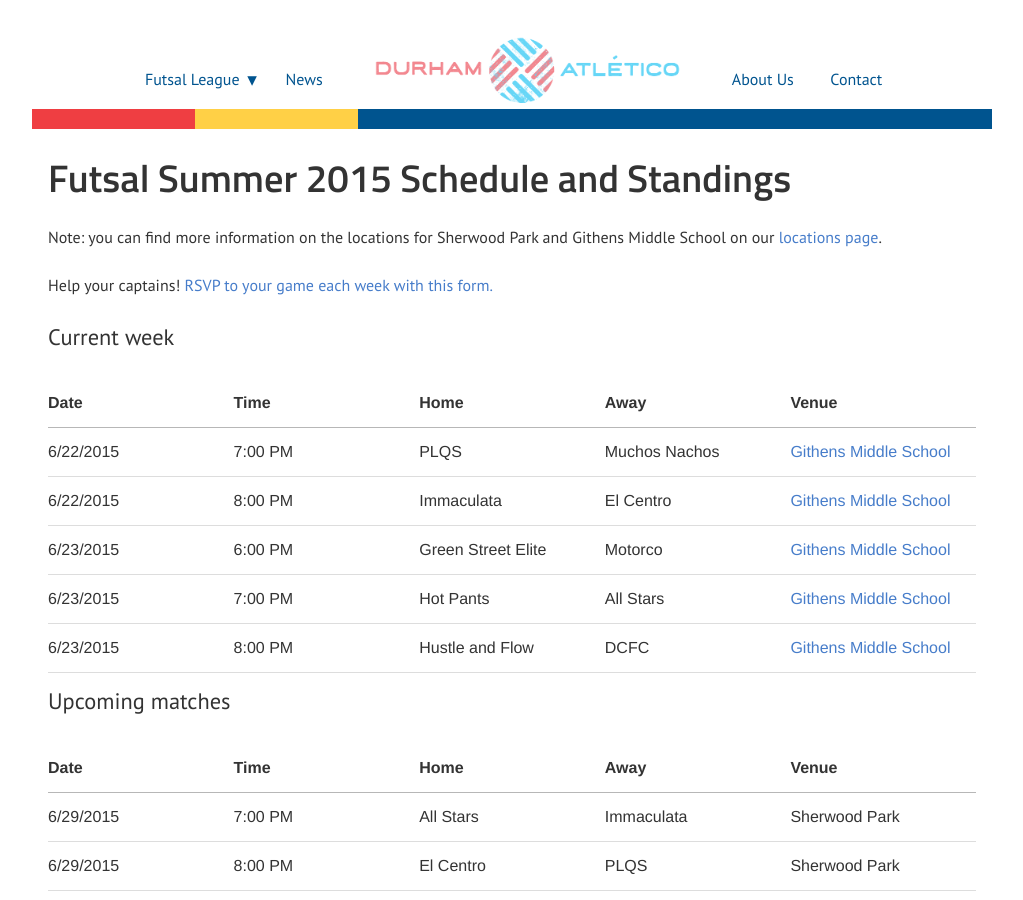
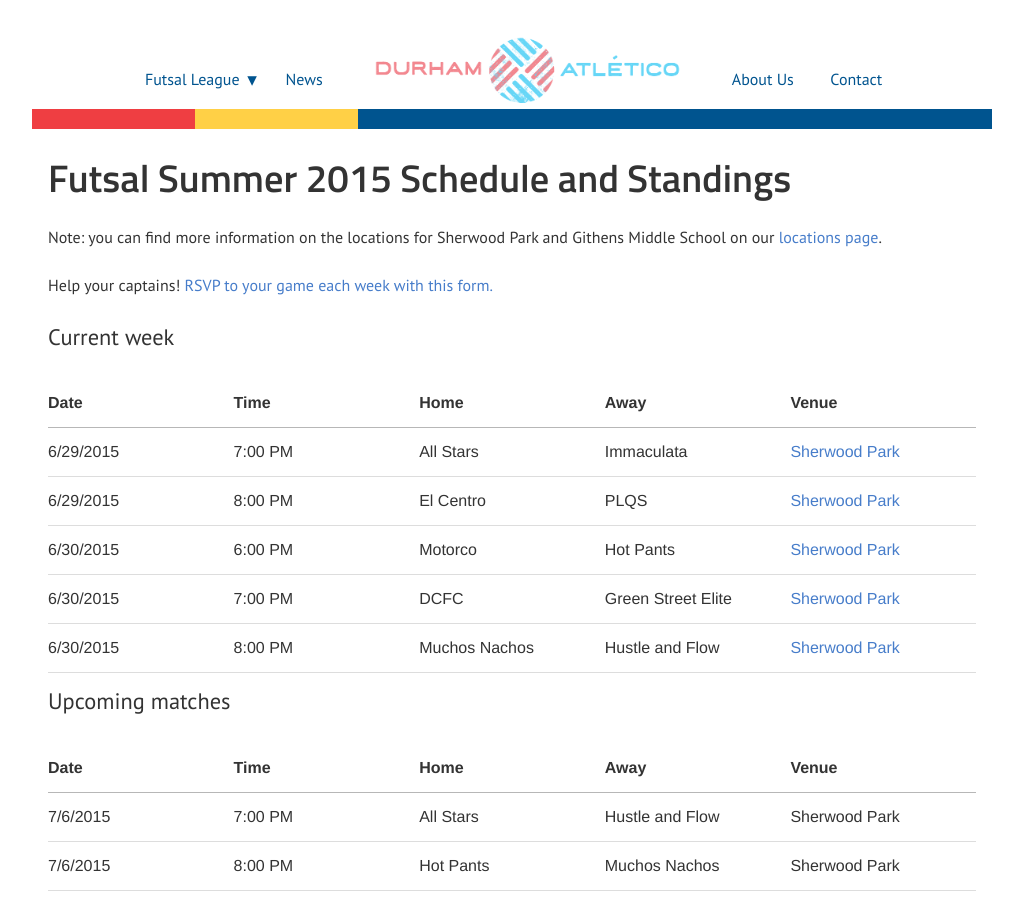
Before and after one commit to durhamatletico/durhamatletico.github.io, a Jekyll site: the page built from futsal/schedule.html, in a window 1280 px wide and 900 px high. Shown: the whole window, without its empty margins (128-1151 px from the left). Built offline with Jekyll 4.4.1, drawn with Linux system fonts in a browser that asks for light colours; some of the changed text lies outside the part shown.

Commit message:
Update stats

```diff
--- a/_data/2015/summer/matches.json
+++ b/_data/2015/summer/matches.json
@@ -8,4 +8,14 @@
 {"Date":"6/16/2015","Time":"7:00 PM","Team 1":"Hustle and Flow","Team 2":"Hot Pants","Default venue":"Githens Middle School","Team 1 score":"9","Team 2 score":"5"}
 ,
 {"Date":"6/16/2015","Time":"8:00 PM","Team 1":"Muchos Nachos","Team 2":"Immaculata","Default venue":"Githens Middle School","Team 1 score":"24","Team 2 score":"6"}
+,
+{"Date":"6/22/2015","Time":"7:00 PM","Team 1":"PLQS","Team 2":"Muchos Nachos","Default venue":"Githens Middle School","Team 1 score":"3","Team 2 score":"4"}
+,
+{"Date":"6/22/2015","Time":"8:00 PM","Team 1":"Immaculata","Team 2":"El Centro","Default venue":"Githens Middle School","Team 1 score":"6","Team 2 score":"12"}
+,
+{"Date":"6/23/2015","Time":"6:00 PM","Team 1":"Green Street Elite","Team 2":"Motorco","Default venue":"Githens Middle School","Team 1 score":"17","Team 2 score":"5"}
+,
+{"Date":"6/23/2015","Time":"7:00 PM","Team 1":"Hot Pants","Team 2":"All Stars","Default venue":"Githens Middle School","Team 1 score":"4","Team 2 score":"14"}
+,
+{"Date":"6/23/2015","Time":"8:00 PM","Team 1":"Hustle and Flow","Team 2":"DCFC","Default venue":"Githens Middle School","Team 1 score":"5","Team 2 score":"5"}
 ]
--- a/_data/2015/summer/schedule.json
+++ b/_data/2015/summer/schedule.json
@@ -1,14 +1,4 @@
 [
-{"Date":"6/29/2015","Time":"7:00 PM","Team 1":"All Stars","Team 2":"Immaculata","Default venue":"Sherwood Park","Team 1 score":"","Team 2 score":""}
-,
-{"Date":"6/29/2015","Time":"8:00 PM","Team 1":"El Centro","Team 2":"PLQS","Default venue":"Sherwood Park","Team 1 score":"","Team 2 score":""}
-,
-{"Date":"6/30/2015","Time":"6:00 PM","Team 1":"Motorco","Team 2":"Hot Pants","Default venue":"Sherwood Park","Team 1 score":"","Team 2 score":""}
-,
-{"Date":"6/30/2015","Time":"7:00 PM","Team 1":"DCFC","Team 2":"Green Street Elite","Default venue":"Sherwood Park","Team 1 score":"","Team 2 score":""}
-,
-{"Date":"6/30/2015","Time":"8:00 PM","Team 1":"Muchos Nachos","Team 2":"Hustle and Flow","Default venue":"Sherwood Park","Team 1 score":"","Team 2 score":""}
-,
 {"Date":"7/6/2015","Time":"7:00 PM","Team 1":"All Stars","Team 2":"Hustle and Flow","Default venue":"Sherwood Park","Team 1 score":"","Team 2 score":""}
 ,
 {"Date":"7/6/2015","Time":"8:00 PM","Team 1":"Hot Pants","Team 2":"Muchos Nachos","Default venue":"Sherwood Park","Team 1 score":"","Team 2 score":""}
--- a/_data/2015/summer/week.json
+++ b/_data/2015/summer/week.json
@@ -1,11 +1,11 @@
 [
-{"Date":"6/22/2015","Time":"7:00 PM","Team 1":"PLQS","Team 2":"Muchos Nachos","Default venue":"Githens Middle School","Team 1 score":"","Team 2 score":""}
+{"Date":"6/29/2015","Time":"7:00 PM","Team 1":"All Stars","Team 2":"Immaculata","Default venue":"Sherwood Park","Team 1 score":"","Team 2 score":""}
 ,
-{"Date":"6/22/2015","Time":"8:00 PM","Team 1":"Immaculata","Team 2":"El Centro","Default venue":"Githens Middle School","Team 1 score":"","Team 2 score":""}
+{"Date":"6/29/2015","Time":"8:00 PM","Team 1":"El Centro","Team 2":"PLQS","Default venue":"Sherwood Park","Team 1 score":"","Team 2 score":""}
 ,
-{"Date":"6/23/2015","Time":"6:00 PM","Team 1":"Green Street Elite","Team 2":"Motorco","Default venue":"Githens Middle School","Team 1 score":"","Team 2 score":""}
+{"Date":"6/30/2015","Time":"6:00 PM","Team 1":"Motorco","Team 2":"Hot Pants","Default venue":"Sherwood Park","Team 1 score":"","Team 2 score":""}
 ,
-{"Date":"6/23/2015","Time":"7:00 PM","Team 1":"Hot Pants","Team 2":"All Stars","Default venue":"Githens Middle School","Team 1 score":"","Team 2 score":""}
+{"Date":"6/30/2015","Time":"7:00 PM","Team 1":"DCFC","Team 2":"Green Street Elite","Default venue":"Sherwood Park","Team 1 score":"","Team 2 score":""}
 ,
-{"Date":"6/23/2015","Time":"8:00 PM","Team 1":"Hustle and Flow","Team 2":"DCFC","Default venue":"Githens Middle School","Team 1 score":"","Team 2 score":""}
+{"Date":"6/30/2015","Time":"8:00 PM","Team 1":"Muchos Nachos","Team 2":"Hustle and Flow","Default venue":"Sherwood Park","Team 1 score":"","Team 2 score":""}
 ]
--- a/index.html
+++ b/index.html
@@ -9,7 +9,6 @@ layout: default
             <div class="hero-inner">
               <div class="hero-copy">
                 <h1><a href="/futsal">Futsal summer league is here!</a></h1>
-                <p>First games are on June 15 and 16 at Githens Middle School.</p>
                 <div class="register-button"><a href="/futsal/schedule">View the full schedule</a></div>
                 <div class="register-button"><a href="/futsal">Read more about futsal</a></div>
               </div>
@@ -19,7 +18,7 @@ layout: default
 
     <section>
       <schedule class="this-week">
-        <h2>Matches for June 22-23</h2>
+        <h2>Matches for June 29-30</h2>
         <p>Help your captains! <a href="https://docs.google.com/forms/d/1wwjexASA_wtMgit6BnDdHOGyP1nAHIWMxkejpUmdiDs/viewform">RSVP to your game each week with this form.</a></p>
         <table>
           <thead>
```
Also changed, not shown: _data/2015/summer/results.yml (+14 -14 lines), 1 other file.
